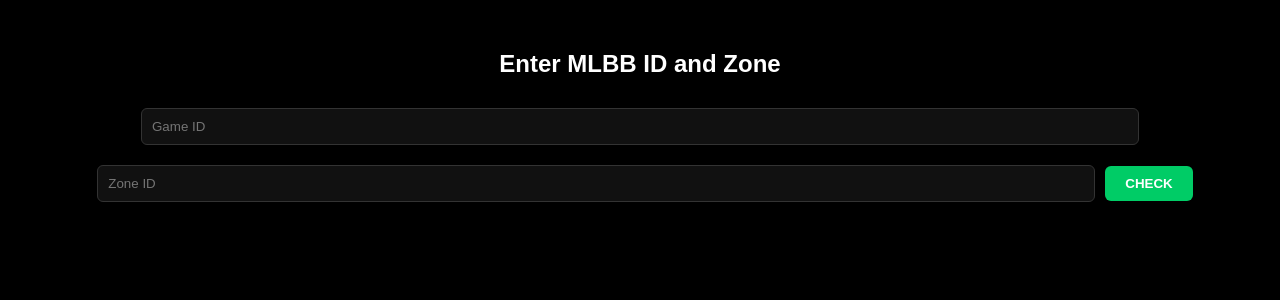
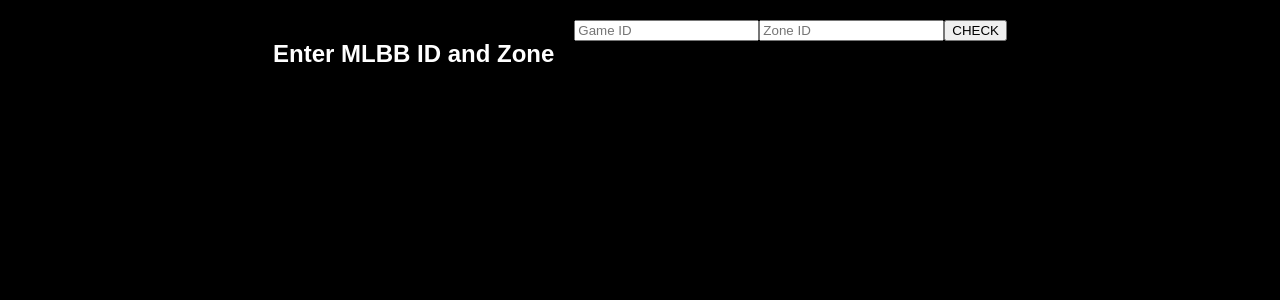
Before and after one commit to MLBBDIAMONDSTORE/mlbbbdiamondstore, a React (Create React App) app in the folder frontend/: page /order in a window 1280 px wide. Shown: the top 300 px of the page. Built offline with nearby package versions, Linux system fonts and the light colour scheme.

Commit message:
Update OrderForm.css

```diff
--- a/frontend/src/styles/OrderForm.css
+++ b/frontend/src/styles/OrderForm.css
@@ -1,24 +1,53 @@
 .order-form {
-  padding: 30px;
+  display: flex;
+  flex-wrap: wrap;
+  justify-content: center;
+  gap: 20px;
+  padding: 20px;
+}
+
+.product-card {
+  background-color: #111;
+  padding: 20px;
+  border-radius: 15px;
+  width: 120px;
   text-align: center;
 }
 
-.order-form input {
-  padding: 10px;
-  margin: 10px;
-  width: 80%;
-  border: 1px solid #333;
-  border-radius: 6px;
-  background-color: #111;
-  color: #fff;
+.product-card img {
+  width: 50px;
+  height: 50px;
 }
 
-.order-form button {
-  background-color: #00cc66;
-  color: #fff;
-  font-weight: bold;
+.product-card p {
+  margin: 10px 0;
+  font-size: 14px;
+}
+
+.quantity-controls {
+  display: flex;
+  justify-content: center;
+  align-items: center;
+  margin-top: 10px;
+}
+
+.quantity-controls button {
+  background-color: yellow;
+  color: black;
+  border: none;
+  padding: 5px 10px;
+  font-size: 16px;
+  margin: 0 5px;
+  border-radius: 5px;
+}
+
+.view-order-button {
+  margin: 30px auto;
+  display: block;
+  background-color: green;
+  color: white;
   padding: 10px 20px;
+  font-size: 18px;
   border: none;
-  border-radius: 6px;
-  cursor: pointer;
+  border-radius: 10px;
 }
```
